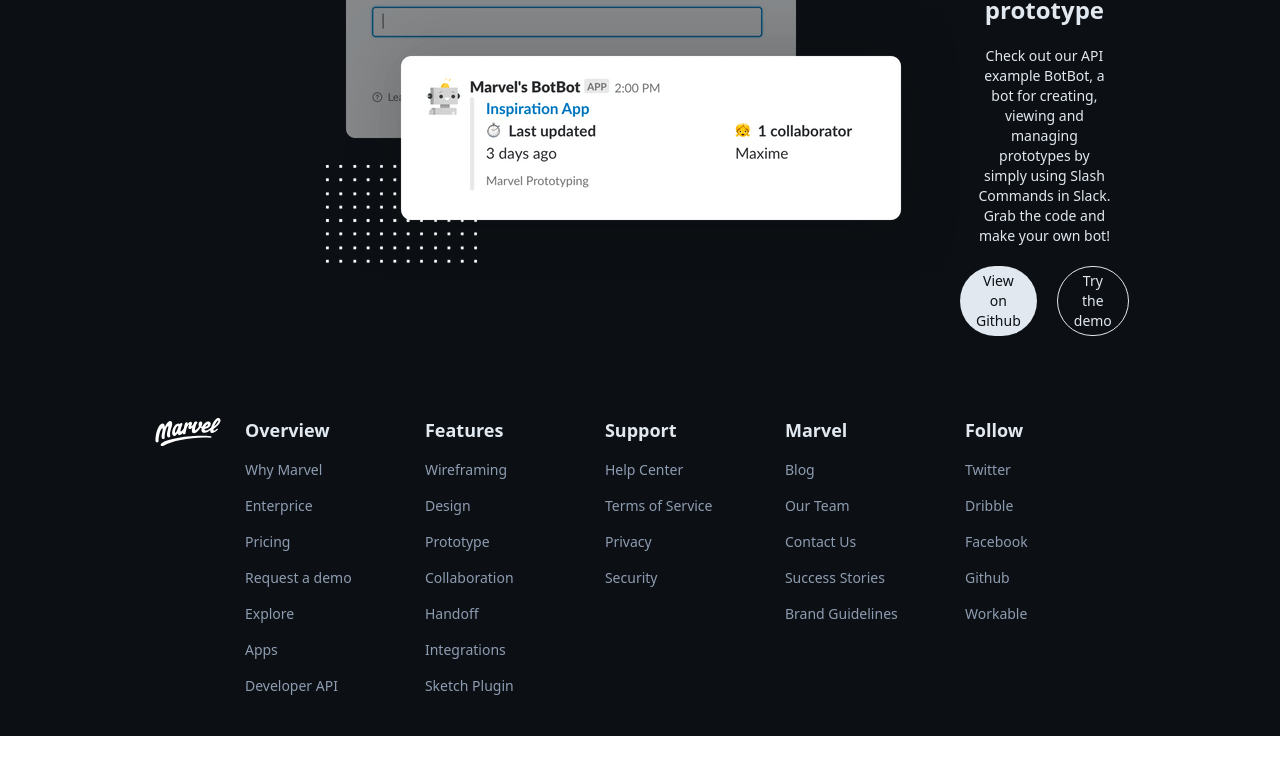
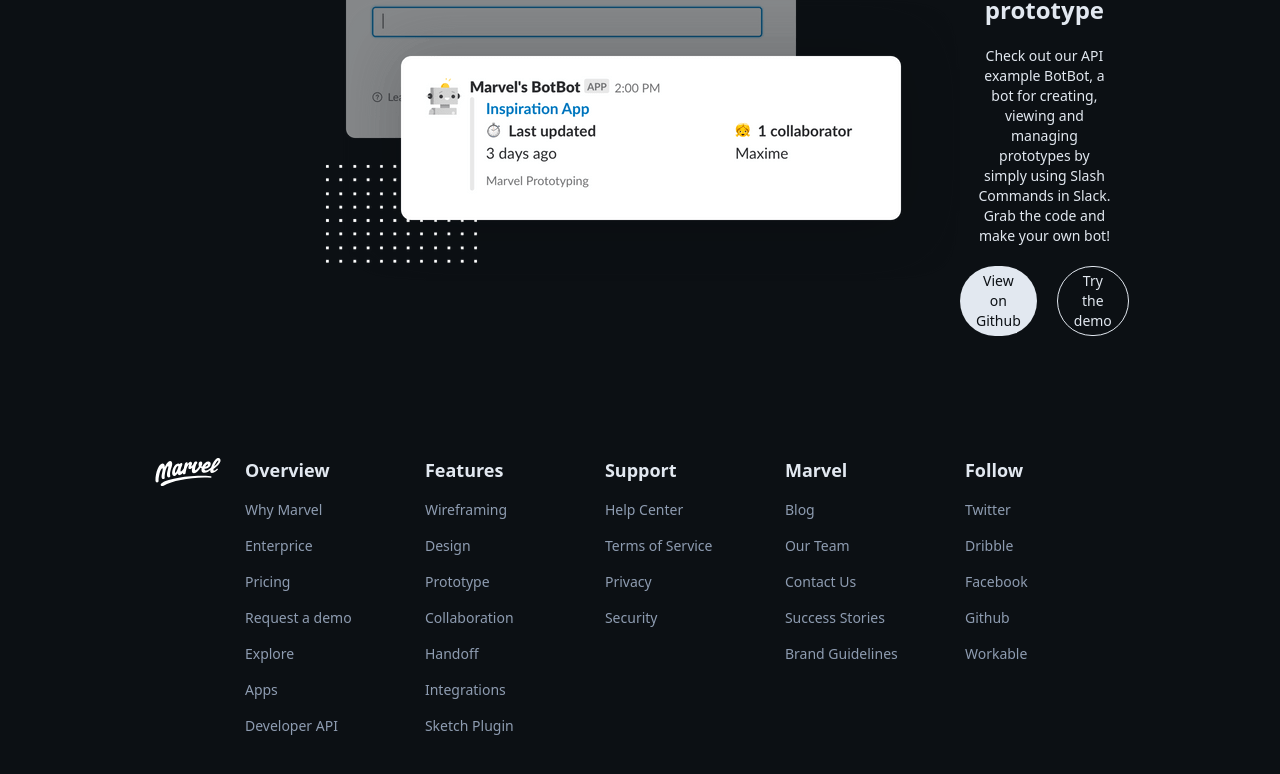
Before and after one commit to YashChauhan858/BinaryVeda-assignment, a React (Vite) app: page / in a window 1280 px wide. Shown: the part 1788-2562 px from the top of the page. Before the commit the page ends 2524 px from the top, so only its background shows below. Built offline with nearby package versions, Linux system fonts and the light colour scheme.

Commit message:
Added extra margin to footer

```diff
--- a/src/components/Global/Footer/Footer.tsx
+++ b/src/components/Global/Footer/Footer.tsx
@@ -2,7 +2,7 @@
 
 const Footer = () => {
   return (
-    <footer className="p-5 mt-10 pb-10 flex flex-col gap-5 md:flex-row md:justify-center md:gap-1 md:w-[90%] md:mx-auto">
+    <footer className="p-5 mt-20 pb-10 flex flex-col gap-5 md:flex-row md:justify-center md:gap-1 md:w-[90%] md:mx-auto">
       <img
         src={marvelLogo}
         alt="marvel-logo"
```
